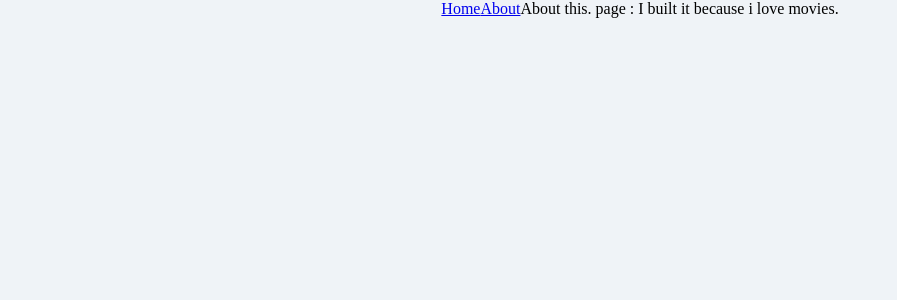
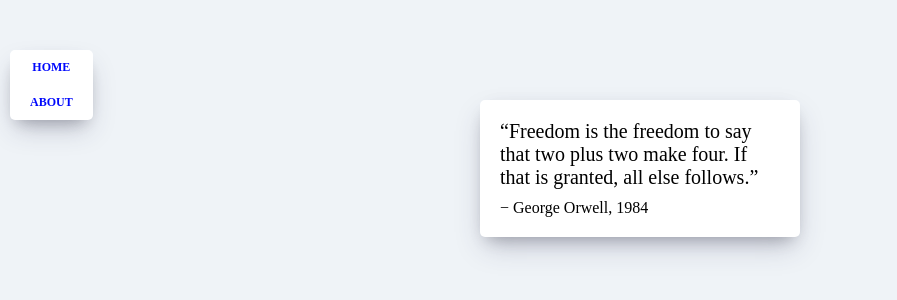
Before and after one commit to estimar2/nomadcoders_movie_app, a React (Create React App) app: page /#/about in a window 1280 px wide. Shown: the top 300 px of the page, without its empty margins (0-897 px from the left). Built offline with nearby package versions, Linux system fonts and the light colour scheme.

Commit message:
#6.2 Building the Navigation 2

```diff
--- a/src/App.css
+++ b/src/App.css
@@ -0,0 +1,12 @@
+* {
+  box-sizing: border-box;
+}
+
+body {
+  margin: 0;
+  padding: 0;
+
+  background-color: #eff3f7;
+
+  height: 100%;
+}
--- a/src/components/Navigation.css
+++ b/src/components/Navigation.css
@@ -0,0 +1,34 @@
+.nav {
+  position: fixed;
+
+  top: 50px;
+  left: 10px;
+
+  display: flex;
+  flex-direction: column;
+
+  background-color: #fff;
+
+  padding: 10px 20px;
+
+  box-shadow: 0 13px 27px -5px rgba(50, 50, 93, 0.25),
+    0 8px 16px -8px rgba(0, 0, 0, 0.3), 0 -6px 16px -6px rgba(0, 0, 0, 0.025);
+
+  border-radius: 5px;
+}
+
+.nav a {
+  text-decoration: none;
+  text-transform: uppercase;
+
+  color: #0008fc;
+
+  font-size: 12px;
+
+  text-align: center;
+  font-weight: 600;
+}
+
+.nav a:not(:last-child) {
+  margin-bottom: 20px;
+}
--- a/src/components/Navigation.js
+++ b/src/components/Navigation.js
@@ -1,9 +1,10 @@
 import React from "react";
 import { Link } from "react-router-dom";
+import "./Navigation.css";
 
 function Navigation() {
   return (
-    <div>
+    <div className="nav">
       <Link to="/">Home</Link>
       <Link to="/about">About</Link>
     </div>
--- a/src/routes/About.css
+++ b/src/routes/About.css
@@ -0,0 +1,26 @@
+.about__container {
+  box-shadow: 0 13px 27px -5px rgba(50, 50, 93, 0.25),
+    0 8px 16px -8px rgba(0, 0, 0, 0.3), 0 -6px 16px -6px rgba(0, 0, 0, 0.025);
+
+  padding: 20px;
+
+  border-radius: 5px;
+
+  background-color: #fff;
+
+  margin: 0 auto;
+  margin-top: 100px;
+
+  max-width: 25%;
+
+  font-weight: 300;
+}
+
+.about__container span:first-child {
+  font-size: 20px;
+}
+
+.about__container span:last-child {
+  display: block;
+  margin-top: 10px;
+}
--- a/src/routes/About.js
+++ b/src/routes/About.js
@@ -1,7 +1,16 @@
 import React from "react";
+import "./About.css";
 
 function About() {
-  return <span>About this. page : I built it because i love movies.</span>;
+  return (
+    <div className="about__container">
+      <span>
+        “Freedom is the freedom to say that two plus two make four. If that is
+        granted, all else follows.”
+      </span>
+      <span>− George Orwell, 1984</span>
+    </div>
+  );
 }
 
 export default About;
--- a/src/routes/Home.css
+++ b/src/routes/Home.css
@@ -1,19 +1,3 @@
-* {
-  box-sizing: border-box;
-}
-
-body {
-  margin: 0;
-  padding: 0;
-
-  background-color: #eff3f7;
-
-  height: 100%;
-}
-
-html,
-body,
-#root,
 .container {
   height: 100%;
 
@@ -23,7 +7,7 @@
 
 .loader {
   width: 100%;
-  height: 100%;
+  height: 100vh;
 
   display: flex;
   justify-content: center;
```
